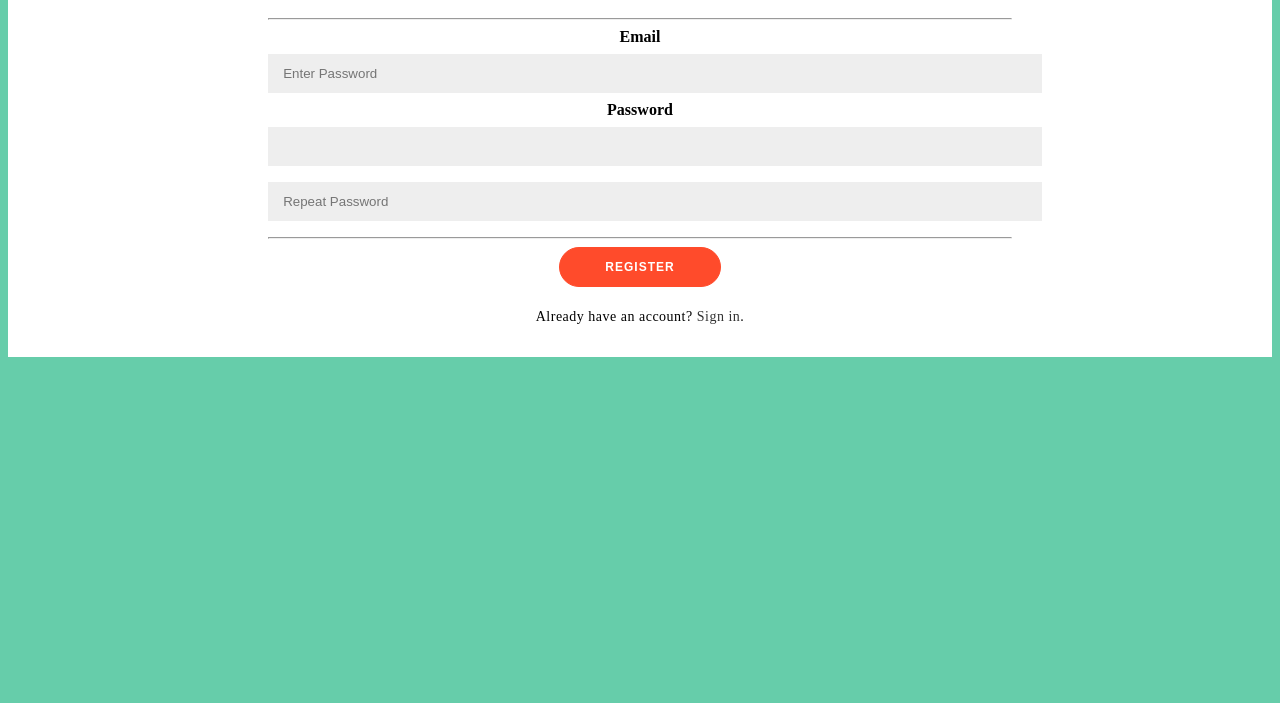
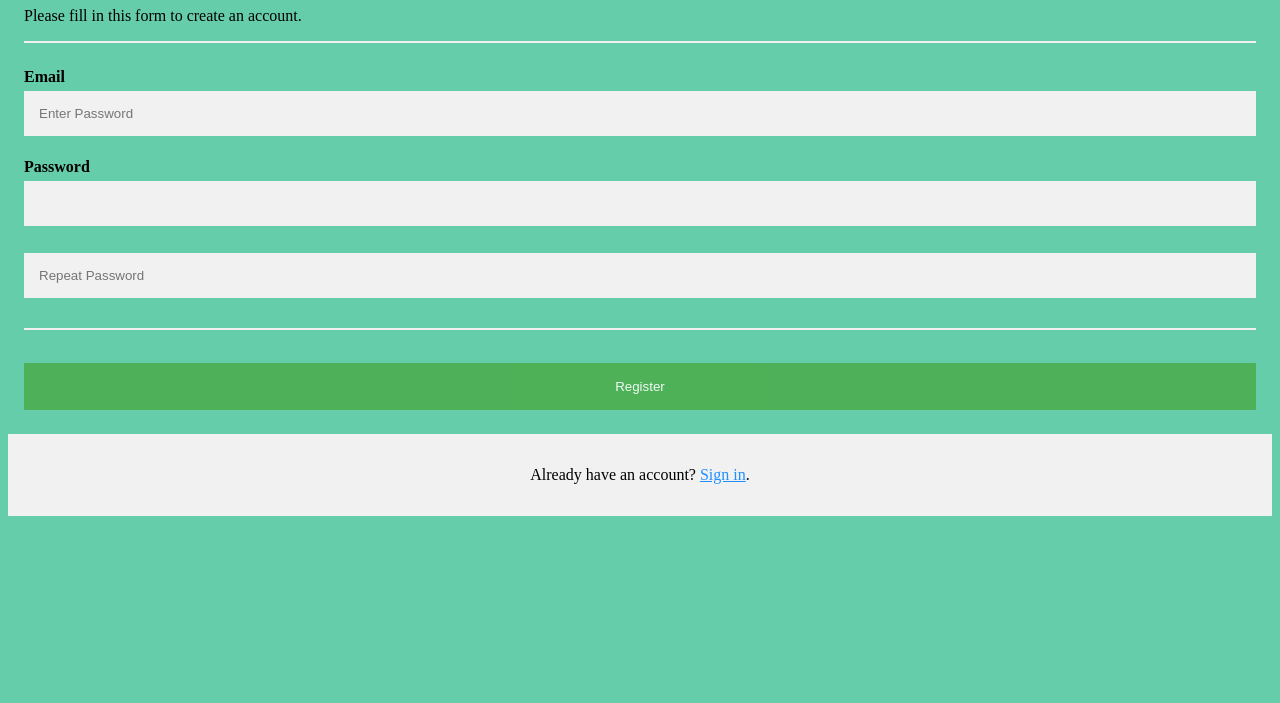
Before and after one commit to SafeZone18/SafeZone18.github.io, a plain HTML site: page login and sign up.html in a window 1280 px wide. Shown: the part 97-800 px from the top of the page. Drawn offline with Linux system fonts and the light colour scheme.

Commit message:
Update login and sign up.css

```diff
--- a/login and sign up.css
+++ b/login and sign up.css
@@ -27,86 +27,57 @@ li a:hover {
 }
 /*End Of Navigation Bar*/
 
-h1 {
-    front-weight: bold;
-    margin: 0;
+* {box-sizing: border-box}
+
+/* Add padding to containers */
+.container {
+  padding: 16px;
 }
 
-p{
-  font-size: 14px;
-  font-wight; 100px;
-  line-height: 20px;
-  letter-spacing: 0.5px;
-  margin: 20px 0 30px;
+/* Full-width input fields */
+input[type=text], input[type=password] {
+  width: 100%;
+  padding: 15px;
+  margin: 5px 0 22px 0;
+  display: inline-block;
+  border: none;
+  background: #f1f1f1;
 }
 
-span {
-    font-size: 12px;
+input[type=text]:focus, input[type=password]:focus {
+  background-color: #ddd;
+  outline: none;
 }
 
-a {
-    color: #333;
-    font-size: 14px;
-    text-decoration: none;
-    margin: 15px 0;
+/* Overwrite default styles of hr */
+hr {
+  border: 1px solid #f1f1f1;
+  margin-bottom: 25px;
 }
 
-button {
-    border-radius: 20px;
-    border: 1px solid #ff4b2b;
-    background-color: #ff4b2b;
-    color: #ffffff;
-    font-size: 12px;
-    font-weight: bold;
-    padding: 12px 45px;
-    letter-spacing: 1px;
-    text-transform: uppercase;
-    transition: transform 80ms ease-in;
+/* Set a style for the submit/register button */
+.registerbtn {
+  background-color: #4CAF50;
+  color: white;
+  padding: 16px 20px;
+  margin: 8px 0;
+  border: none;
+  cursor: pointer;
+  width: 100%;
+  opacity: 0.9;
 }
 
-button:active {
-    transform: scale(0.95);
+.registerbtn:hover {
+  opacity:1;
 }
 
-button:focus {
-    outline: none;
+/* Add a blue text color to links */
+a {
+  color: dodgerblue;
 }
 
-button.ghost {
-    background-color: transparent;
-    border-color: #ffffff;
+/* Set a grey background color and center the text of the "sign in" section */
+.signin {
+  background-color: #f1f1f1;
+  text-align: center;
 }
-
-form {
-    background-color: #ffffff;
-    display: flex;
-    align-items: center;
-    justify-content: center;
-    flex-direction: column;
-    padding: 0 50px;
-    height: 100%;
-    text-align: center;
-}
-
-input {
-    background-color: #eee;
-    border: none;
-    padding: 12px 15px;
-    margin: 8px 0;
-    width: 100%;
-}
-
-.social-container {
-    margin: 20px 0;
-}
-
-.social-container a {
-    border: 1px solid #dddddd;
-    border-radius: 50%;
-    display: inline-flex;
-    justify-content: center;
-    align-items: center;
-    margin: 0 5px;
-    height: 40px;
-    width: 40px;
-}
```
